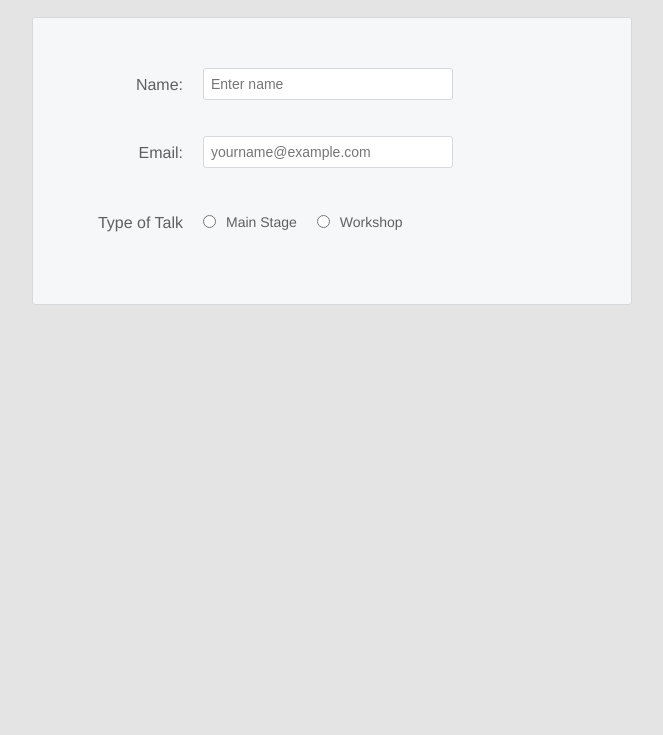
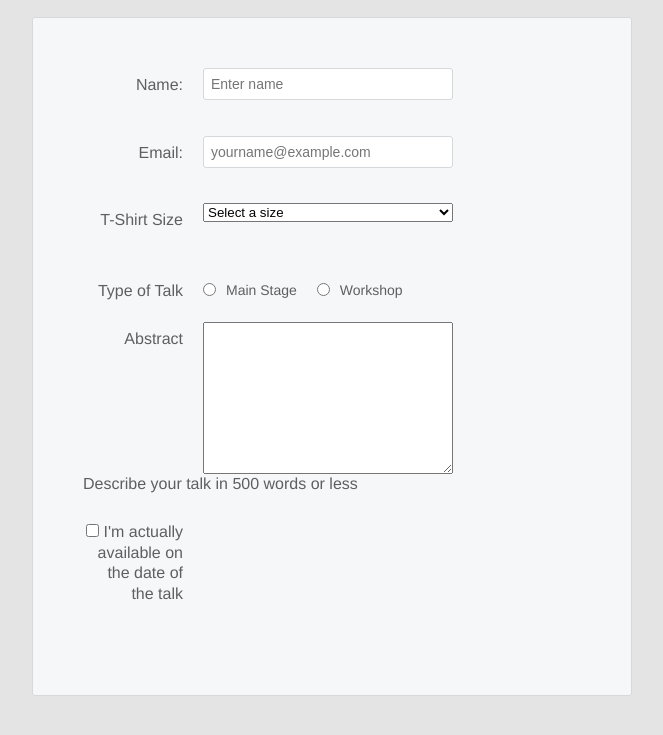
Before and after one commit to jamespauldecastro/HTML-FORMS, a plain HTML site: page speaker-submission.html in a window 1280 px wide. Shown: the part 205-940 px from the top of the page, without its empty margins (308-971 px from the left). Before the commit the page ends 800 px from the top, so only its background shows below. Drawn offline with Linux system fonts and the light colour scheme.

Commit message:
added a dropdown menu, text-area and a checkbox

```diff
--- a/speaker-submission.html
+++ b/speaker-submission.html
@@ -1,26 +1,39 @@
 <!DOCTYPE html>
 <html lang="en">
+
 <head>
   <meta charset="UTF-8">
   <meta name="viewport" content="width=device-width, initial-scale=1.0">
   <title>Document</title>
   <link rel="stylesheet" href="styles.css">
 </head>
+
 <body>
   <header class="speaker-form-header">
     <h1>Speaker Submission</h1>
     <p><em>Want to speak at our conference? Fill out this form.</em></p>
   </header>
 
-    <form action="" method="get"class="speaker-form">
+  <form action="" method="get" class="speaker-form">
     <div class="form-row">
       <label for="name">Name: </label>
-          <input id="name" name ="name" type="text" placeholder="Enter name"/>
+      <input id="name" name="name" type="text" placeholder="Enter name" />
     </div>
 
     <div class="form-row">
-          <label for = "email">Email: </label>
-          <input id="email" name="email" type="email" placeholder="yourname@example.com"/>
+      <label for="email">Email: </label>
+      <input id="email" name="email" type="email" placeholder="yourname@example.com" />
+    </div>
+
+    <div class="form-row">
+      <label for="t-shirt">T-Shirt Size</label>
+      <select name="t-shirt" id="t-shirt">
+        <option value="" disabled selected>Select a size</option>
+        <option value="xs">Extra Small</option>
+        <option value="s">Small</option>
+        <option value="m">Medium</option>
+        <option value="l">Large</option>
+      </select>
     </div>
 
     <fieldset class="legacy-form-row">
@@ -32,7 +45,21 @@
       <label for="talk-type-2" class="radio-label">Workshop</label>
     </fieldset>
 
+    <div class="form-row">
+      <label for="abstract">Abstract</label>
+      <textarea name="abstract" id="abstract" cols="30" rows="10"></textarea>
+      <div class="instructions">Describe your talk in 500 words or less</div>
+    </div>
+
+    <div class="form-row">
+      <label for="available" class="checkbox-label">
+        <input type="checkbox" name="available" id="available" value="is-available">
+        <span>I'm actually available on the date of the talk</span>
+      </label>
+    </div>
+
   </form>
 
 </body>
+
 </html>
```
Lines whose indentation alone changed are shown as unchanged.
